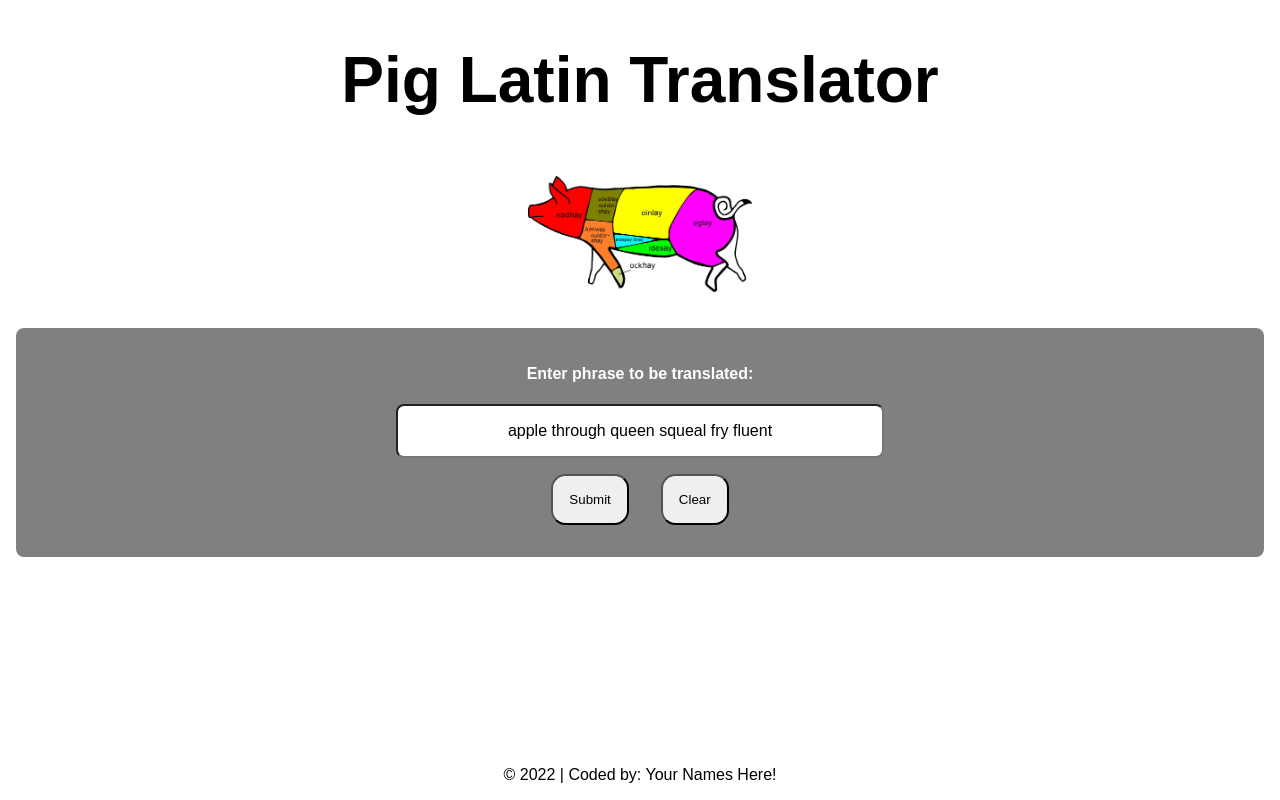
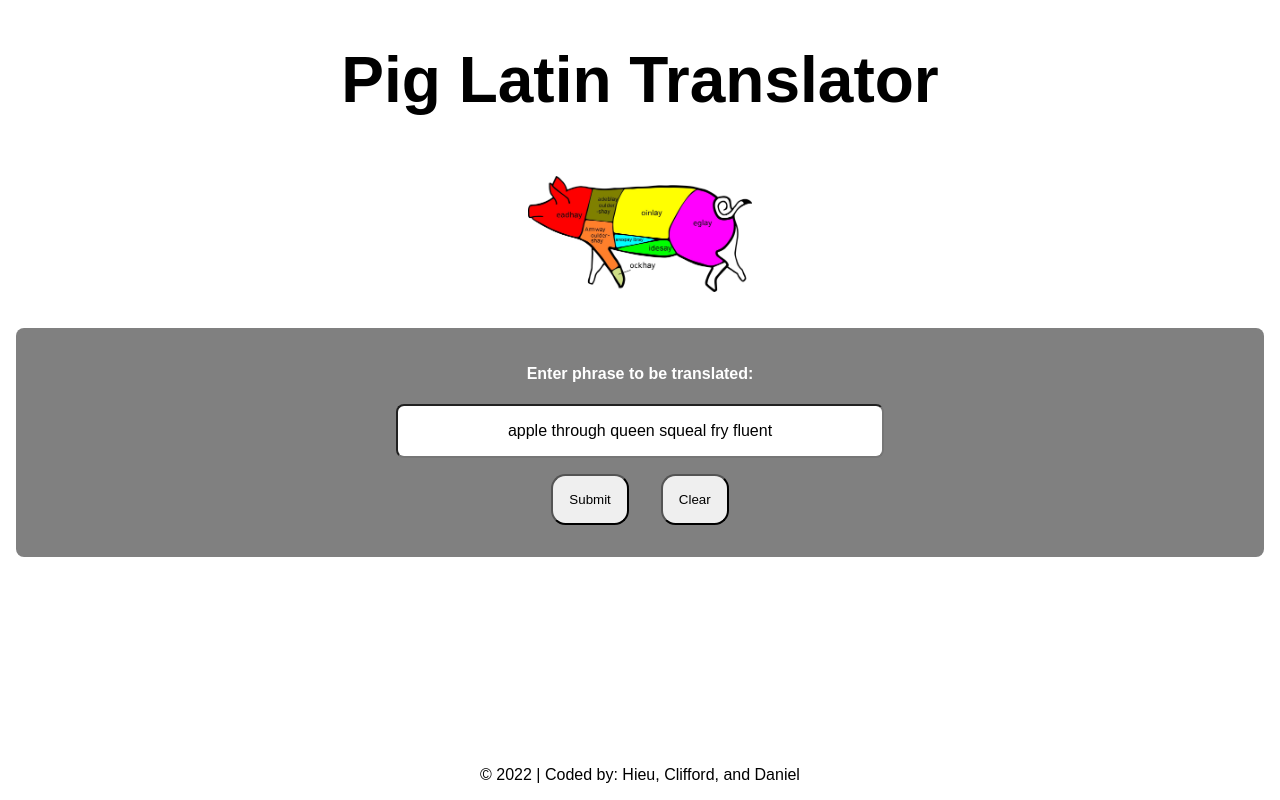
Before and after one commit to Hieuhuule/pig-latin-challenge-the-majestics, a React (Create React App) app: page / in a window 1280 px wide. Built offline with nearby package versions, Linux system fonts and the light colour scheme.

Commit message:
fixed CODED BY comment

```diff
--- a/src/App.js
+++ b/src/App.js
@@ -109,7 +109,7 @@ const App = () => {
         <button onClick={restartGame}>Clear</button>
       </div>
       <p>{inputTranslated}</p>
-      <footer>&copy; 2022 | Coded by: Your Names Here!</footer>
+      <footer>&copy; 2022 | Coded by: Hieu, Clifford, and Daniel</footer>
     </>
   )
 }
```
